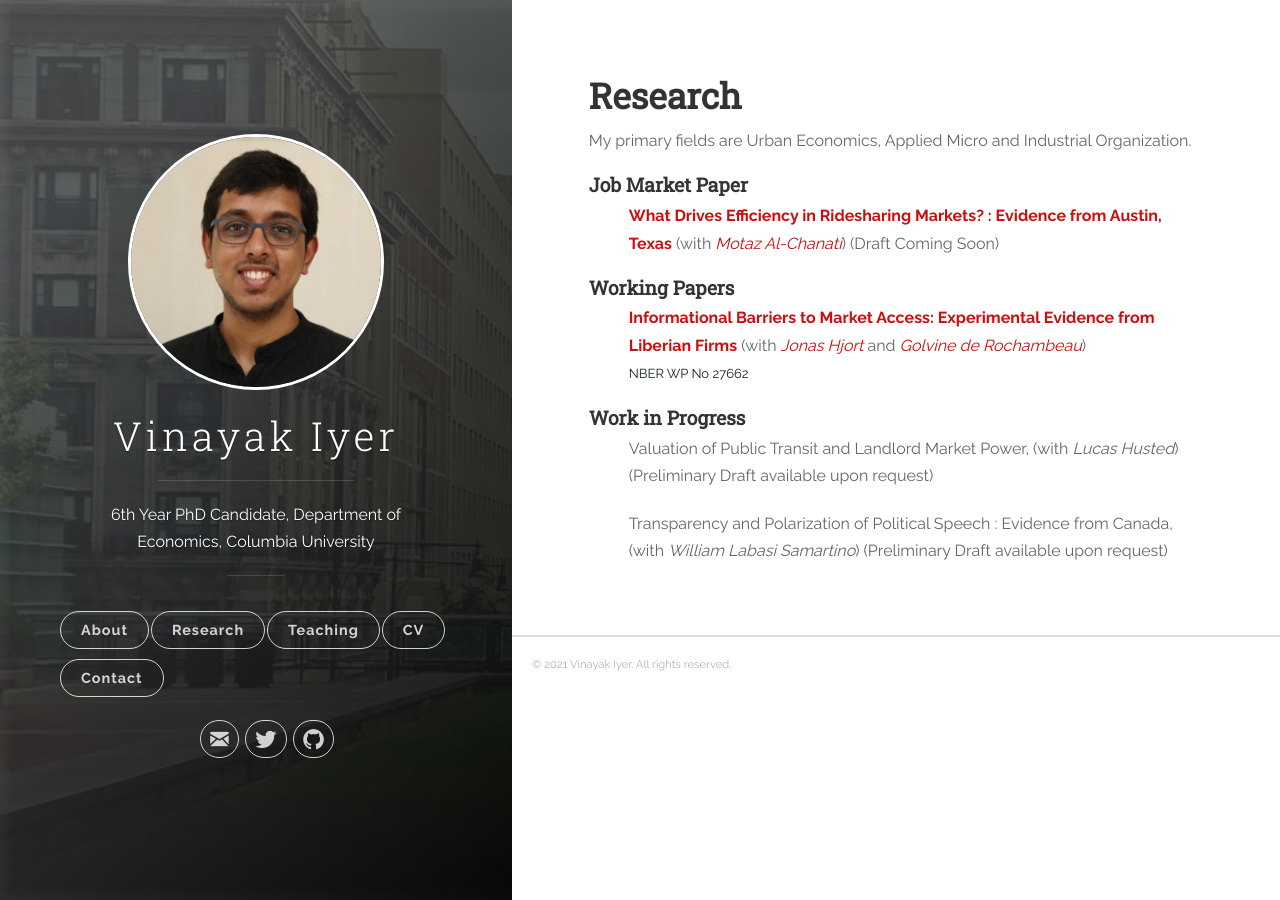
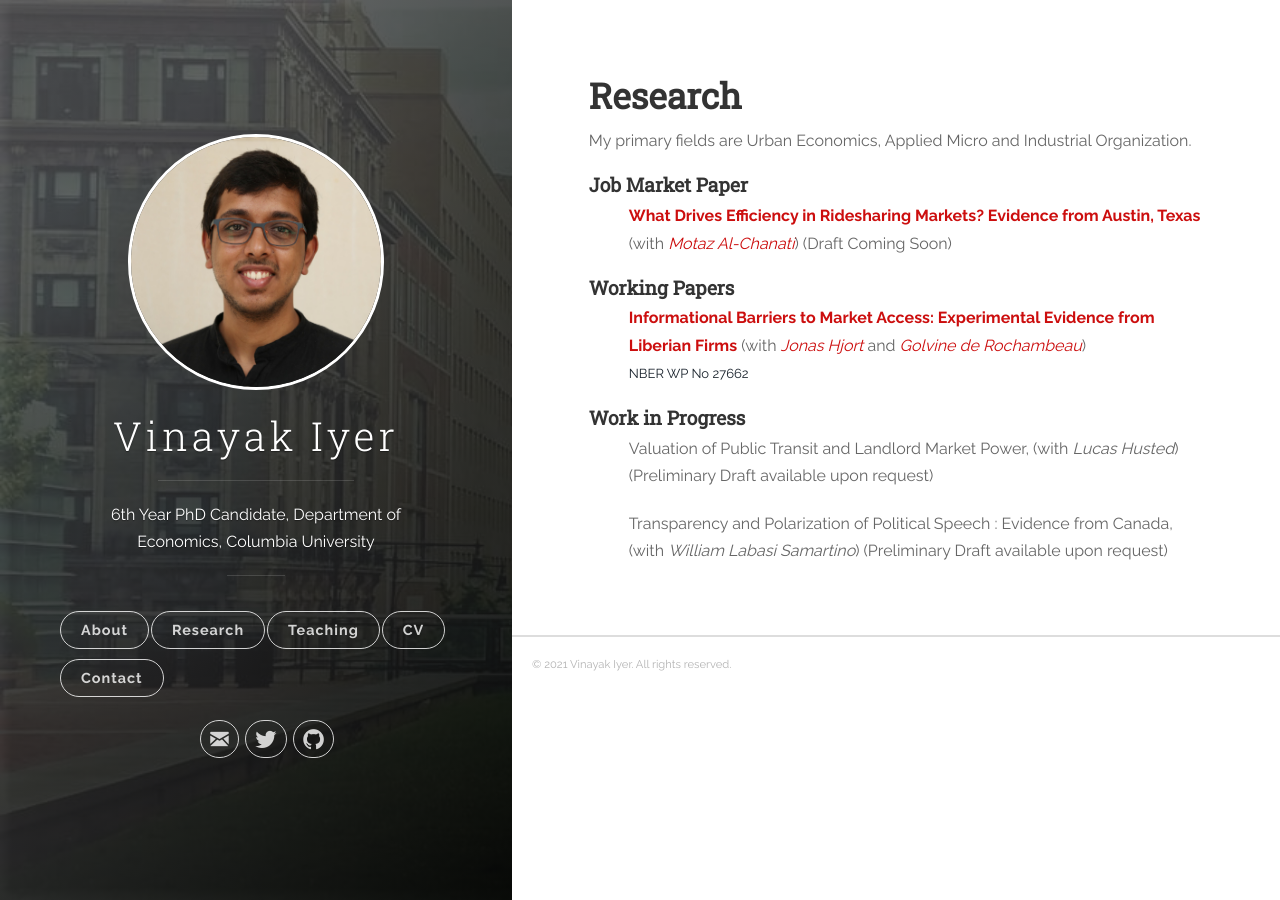
Before and after one commit to vinayakiyer/vinayakiyer.github.io, a Jekyll site: the page built from _posts/2018-06-13-research.markdown, in a window 1280 px wide. Built offline with Jekyll 4.4.1, drawn with Linux system fonts in a browser that asks for light colours.

Commit message:
Update 2018-06-13-research.markdown

```diff
--- a/_posts/2018-06-13-research.markdown
+++ b/_posts/2018-06-13-research.markdown
@@ -20,7 +20,7 @@ tags: [jekyll]
 -->
 <h4 id="working-papers"><strong>Job Market Paper</strong></h4>
 <ul>
-  <p><b><font size="3"><span style="color:#505050;"><strong><a style="color:#cc0e0e;" target="_blank">What Drives Efficiency in Ridesharing Markets? : Evidence from Austin, Texas</a></strong></span></font> <font size="3">(with <a href="https://motazac.github.io/" style="color:#cc0e0e;" target="_blank"><em>Motaz Al-Chanati</em></a>) (Draft Coming Soon) </font></b></p></ul>
+  <p><b><font size="3"><span style="color:#505050;"><strong><a style="color:#cc0e0e;" target="_blank">What Drives Efficiency in Ridesharing Markets? Evidence from Austin, Texas</a></strong></span></font> <font size="3">(with <a href="https://motazac.github.io/" style="color:#cc0e0e;" target="_blank"><em>Motaz Al-Chanati</em></a>) (Draft Coming Soon) </font></b></p></ul>
 
 <h4 id="working-papers"><strong>Working Papers</strong></h4>
 <ul>
```
